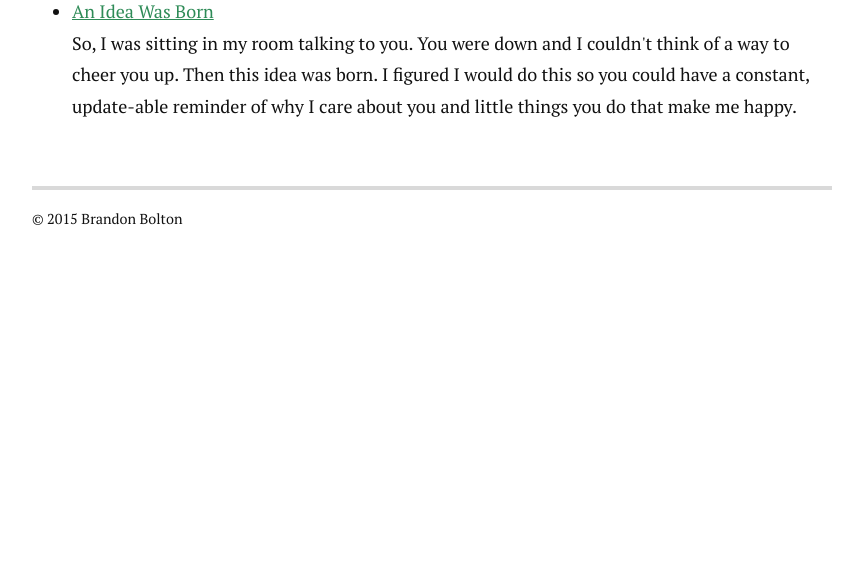
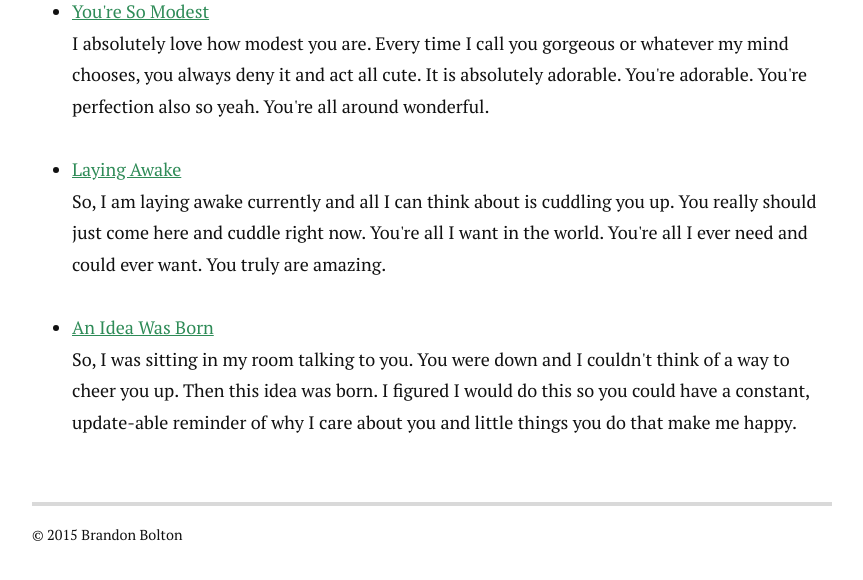
Before and after one commit to ellieisacutie/ellieisacutie.github.io, a Jekyll site: the page built from blog/index.html, in a window 1280 px wide, cut to the strip 274-854 px from the top of the page. Shown: the whole strip, without its empty margins (208-1071 px from the left). Built offline with Jekyll 4.4.1, drawn with Linux system fonts in a browser that asks for light colours; nearby versions of some CDN libraries; Markdown is read by kramdown in place of the engine named in the settings; the list of posts is cut into pages by our own code.

Commit message:
Added posts

```diff
--- /dev/null
+++ b/_posts/2015-09-06-laying-awake.md
@@ -0,0 +1,9 @@
+---
+layout: post
+title: "Laying Awake"
+published: true
+---
+
+<p>
+	So, I am laying awake currently and all I can think about is cuddling you up. You really should just come here and cuddle right now. You're all I want in the world. You're all I ever need and could ever want. You truly are amazing.
+</p>
--- /dev/null
+++ b/_posts/2015-09-09-youre-so-modest.md
@@ -0,0 +1,9 @@
+---
+layout: post
+title: "You're So Modest"
+published: true
+---
+
+<p>
+	I absolutely love how modest you are. Every time I call you gorgeous or whatever my mind chooses, you always deny it and act all cute. It is absolutely adorable. You're adorable. You're perfection also so yeah. You're all around wonderful.
+</p>
```
Also changed, not shown: _posts/2015-09-04-an-idea-was-born.md (+3 -2 lines).
